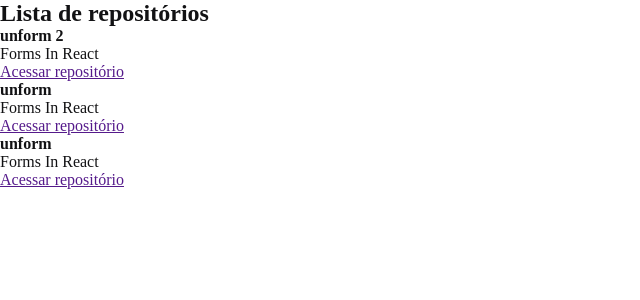
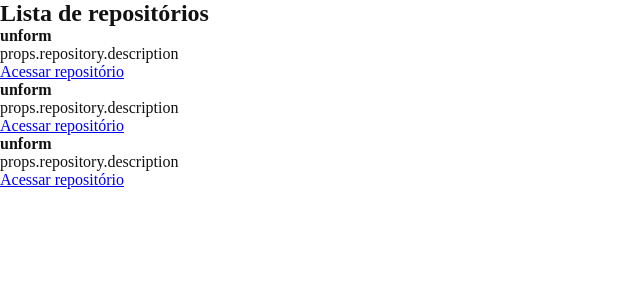
Before and after one commit to fjmeskta/01-githubexplorer, a React app: page / in a window 1280 px wide. Shown: the top 300 px of the page, without its empty margins (0-640 px from the left). Built offline with nearby package versions, Linux system fonts and the light colour scheme; the HTML template or start-up script is replaced by a standard one.

Commit message:
Propriedades

```diff
--- /dev/null
+++ b/src/components/RepositoryItem.jsx
@@ -0,0 +1,11 @@
+export function RepositoryItem(props) {
+  return (
+    <li>
+      <strong>{props.repository?.name ?? 'Default'}</strong>
+      <p>props.repository.description</p>
+      <a href={props.repository.link}>
+        Acessar repositório
+      </a>
+    </li>
+  );
+}
--- a/src/components/RepositoryList.jsx
+++ b/src/components/RepositoryList.jsx
@@ -1,30 +1,18 @@
-const repositoryName = 'unform 2'
+import { RepositoryItem } from "./RepositoryItem";
+const repository = {
+  name: 'unform',
+  description: 'Forms In React',
+  link: 'https://github.com/unform/unform'
+}
+
 export function RepositoryList() {
   return (
     <section id="repositoryList">
       <h1>Lista de repositórios</h1>
       <ul>
-        <li>
-          <strong>{repositoryName}</strong>
-          <p>Forms In React</p>
-          <a href="">
-            Acessar repositório
-          </a>
-        </li>
-        <li>
-          <strong>unform</strong>
-          <p>Forms In React</p>
-          <a href="">
-            Acessar repositório
-          </a>
-        </li>
-        <li>
-          <strong>unform</strong>
-          <p>Forms In React</p>
-          <a href="">
-            Acessar repositório
-          </a>
-        </li>
+        <RepositoryItem repository={repository} />
+        <RepositoryItem repository={repository} />
+        <RepositoryItem repository={repository} />
       </ul>
     </section>
   );
```
